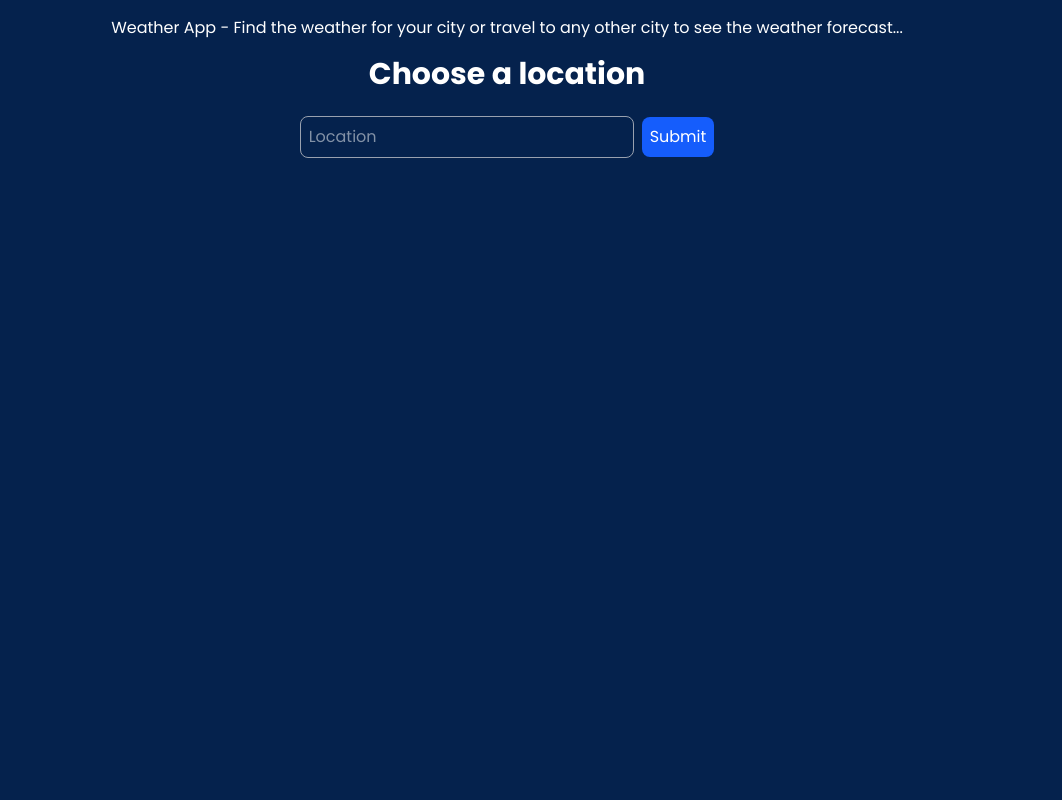
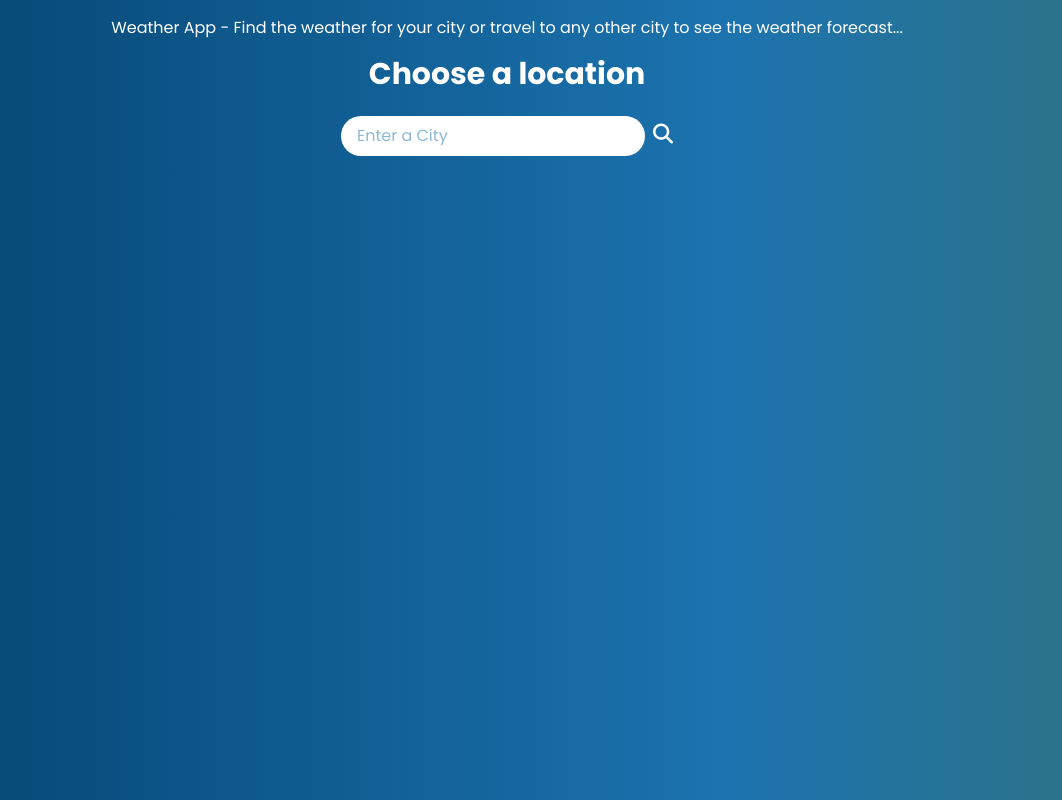
Before and after one commit to ln56b/react-ts-weather-forecasts, a React (Vite) app: page / in a window 1280 px wide. Shown: the whole page, without its empty margins (133-1195 px from the left). Built offline with nearby package versions, Linux system fonts and the light colour scheme; no server answers.

Commit message:
feat(added forecast metric): card

```diff
--- a/package.json
+++ b/package.json
@@ -28,7 +28,7 @@
     "eslint-plugin-react-refresh": "^0.4.16",
     "globals": "^15.14.0",
     "postcss": "^8.5.1",
-    "tailwindcss": "^4.0.3",
+    "tailwindcss": "^4.0.4",
     "typescript": "~5.6.2",
     "typescript-eslint": "^8.18.2",
     "vite": "^6.0.5"
--- a/src/components/ForecastCard.tsx
+++ b/src/components/ForecastCard.tsx
@@ -1,15 +1,40 @@
 import { Forecast } from "../types/forecast";
+import ForecastMetricCard from "./ForecastMetricCard";
 
 export default function ForecastCard({ forecast }: { forecast: Forecast }) {
   return (
-    <div className="flex flex-col items-center justify-center p-4 mx-auto bg-blue-600 rounded-lg shadow-2xl w-72">
+    <>
+      <div className="flex flex-col items-center justify-center p-4 mx-auto rounded-lg shadow-2xl bg-[#1c73af]  w-[30rem]">
         <h1 className="text-3xl font-semibold ">{forecast.location.name}</h1>
         <p className="text-lg ">
           {forecast.location.region} - {forecast.location.country}
         </p>
         <p className=" text-md">{forecast.location.localtime}</p>
-      <img className="h-auto w-50" src={forecast.current.condition.icon} />
-      <p>{forecast.current.condition.text}</p>
+        <img className="w-20 h-auto" src={forecast.current.condition.icon} />
       </div>
+
+      <div className="flex flex-col items-center justify-center p-4 my-2 mx-auto rounded-lg shadow-2xl bg-[#1c73af] w-[30rem]">
+        <ForecastMetricCard
+          metric={forecast.current.temp_c}
+          unit={"°C"}
+          label="Temperature"
+          icon="fa-temperature-three-quarters"
+        />
+
+        <ForecastMetricCard
+          metric={forecast.current.wind_kph}
+          unit={"kph"}
+          label="Wind"
+          icon="fa-wind"
+        />
+
+        <ForecastMetricCard
+          metric={forecast.current.humidity}
+          unit={"%"}
+          label="Humidity"
+          icon="fa-cloud-rain"
+        />
+      </div>
+    </>
   );
 }
--- /dev/null
+++ b/src/components/ForecastMetricCard.tsx
@@ -0,0 +1,26 @@
+export default function ForecastMetricCard({
+  metric,
+  unit,
+  label,
+  icon,
+}: {
+  metric: number;
+  unit: string;
+  label: string;
+  icon: string;
+}) {
+  return (
+    <>
+      <div className="flex items-center justify-around w-full py-2 my-1 bg-[#3796d7] rounded-lg">
+        <i className={`text-3xl fa-solid ${icon}`}></i>
+
+        <div className="flex flex-col items-end">
+          <p className="text-2xl text-amber-500">
+            {metric} {unit}
+          </p>
+          <p className="text-sm">{label}</p>
+        </div>
+      </div>
+    </>
+  );
+}
--- a/src/components/FormField.tsx
+++ b/src/components/FormField.tsx
@@ -13,7 +13,7 @@ const FormField: React.FC<FormFieldProps> = ({
       type={type}
       placeholder={placeholder}
       {...register(name, { valueAsNumber })}
-      className="p-2 border border-gray-400 rounded-lg"
+      className="px-4 py-2 text-[#1c73af] bg-white border-gray-400 w-76 rounded-3xl"
     />
     {error && <p className="text-red-500">{error.message}</p>}
   </>
--- a/src/components/LocationForm.tsx
+++ b/src/components/LocationForm.tsx
@@ -24,16 +24,18 @@ export default function LocationForm({ setLocation }: LocationFormProps) {
   return (
     <form onSubmit={handleSubmit(onSubmit)}>
       <h1 className="mb-4 text-3xl font-bold text-center">Choose a location</h1>
-      <div className="flex flex-wrap items-center justify-center gap-2 pt-2 mb-4">
+      <div className="flex flex-wrap items-baseline justify-center gap-2">
+        <div className="flex flex-col items-center justify-center gap-2 pt-2 mb-4 ">
           <FormField
             type="text"
-          placeholder="Location"
+            placeholder="Enter a City"
             name="location"
             register={register}
             error={errors.location}
           />
-        <button type="submit" className="p-2 text-white bg-blue-600 rounded-lg">
-          Submit
+        </div>
+        <button type="submit">
+          <i className="text-xl cursor-pointer fa-solid fa-magnifying-glass"></i>
         </button>
       </div>
     </form>
--- a/src/hooks/useFetch.tsx
+++ b/src/hooks/useFetch.tsx
@@ -31,6 +31,7 @@ function useFetch<T>(url: string) {
 
     fetchData();
   }, [url]);
+  console.log("data", data);
   return { data, loading, error };
 }
 
--- a/src/index.css
+++ b/src/index.css
@@ -8,6 +8,13 @@ body {
   margin: 0;
   padding: 0;
   box-sizing: border-box;
-  background-color: #05224d;
+  background: rgb(2, 0, 36);
+  background: linear-gradient(
+    90deg,
+    rgba(3, 67, 112, 1) 0%,
+    rgba(28, 115, 175, 1) 67%,
+    rgba(47, 115, 131, 1) 100%
+  );
+
   color: white;
 }
--- a/tailwind.config.js
+++ b/tailwind.config.js
@@ -1,6 +1,9 @@
 module.exports = {
   content: ["./index.html", "./src/**/*.{js,jsx,ts,tsx}"],
   theme: {
+    colors: {
+      primary: "#1c73af",
+    },
     extend: {
       keyframes: {
         slideIn: {
--- a/vite.config.ts
+++ b/vite.config.ts
@@ -1,6 +1,6 @@
 import { defineConfig } from "vite";
+import tailwindcss from "@tailwindcss/vite";
 import react from "@vitejs/plugin-react-swc";
-import tailwindcss from "@tailwindcss/vite";
 
 // https://vite.dev/config/
 export default defineConfig({
```
Also changed, not shown: 1 other file (tests, documents, lock files or other folders). Lines whose indentation alone changed are shown as unchanged.
